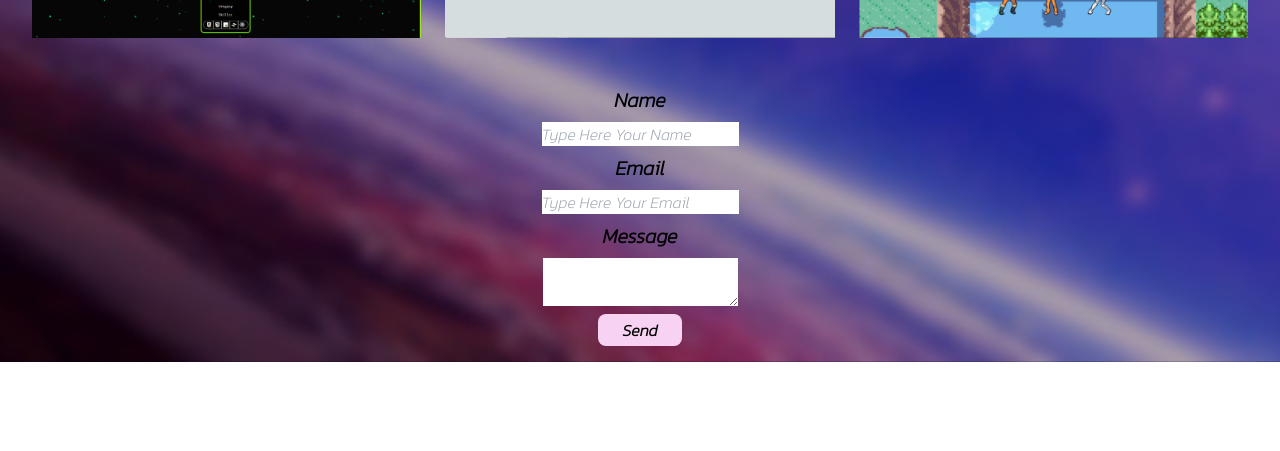
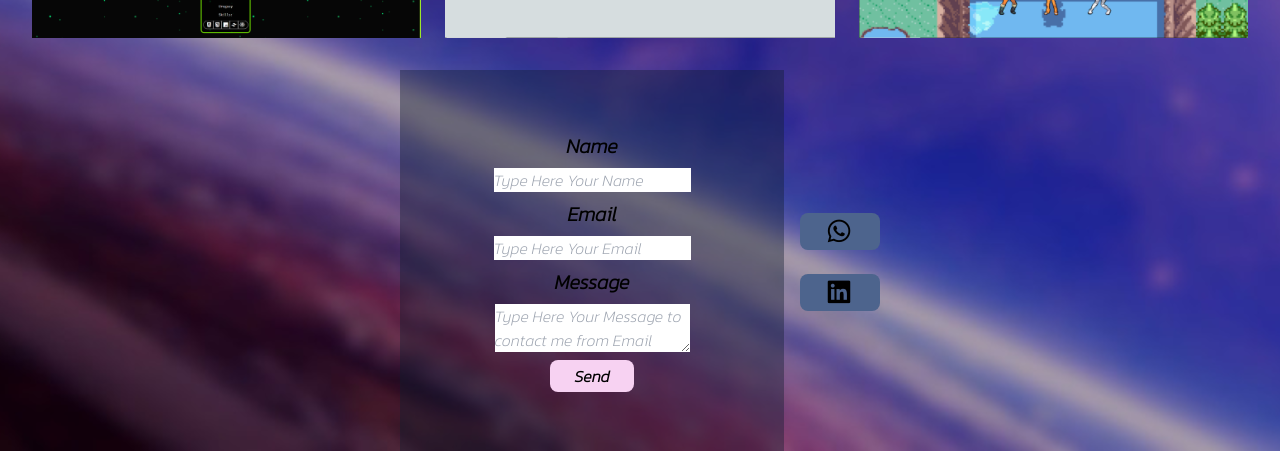
Before and after one commit to MartinPorciuncula/briefcase, a React (Vite) app: page / in a window 1280 px wide. Shown: the part 1441-1892 px from the top of the page. Before the commit the page ends 1803 px from the top, so only its background shows below. Built offline with nearby package versions, Linux system fonts and the light colour scheme.

Commit message:
Fix bugs and styling desktop mode component Contact

```diff
--- a/src/components/Contact.jsx
+++ b/src/components/Contact.jsx
@@ -14,17 +14,21 @@ const Contact = () => {
       });
   };
   return (
-   <section className=''>
-     <form className='flex flex-col justify-center items-center gap-2 p-4' onSubmit={sendEmail}>
+   <section className='flex justify-center items-center gap-4 flex-row'>
+     <form  className='flex flex-col justify-center items-center gap-2 p-4 bg-bg-100/40  min-[400px]:h-96 w-96  min-[400px]:flex-col' onSubmit={sendEmail}>
       <label className='font-bold text-xl'>Name</label>
       <input placeholder='Type Here Your Name' type="text" name="user_name" />
       <label className='font-bold text-xl'>Email</label>
       <input  placeholder='Type Here Your Email' type="email" name="user_email" />
       <label  className='font-bold text-xl'>Message</label>
-      <textarea name="message" />
+      <textarea  placeholder="Type Here Your Message to contact me from Email" name="message" />
       <input className='bg-try py-1 rounded-lg cursor-pointer px-6 hover:scale-125 transition-all hover:animate-pulse font-semibold' type="submit" value="Send" />
     </form>
-   </section>
+    <article className='flex flex-col gap-6  min-[400px]:flex'>
+    <a className='bg-primary2 px-6 rounded-lg  hover:scale-125  min-[400px]:w-20 hover:transition-all' href="https://w.app/c2JkuC" target='_blank'> <i className='bx bxl-whatsapp text-3xl'></i></a>
+    <a className='bg-primary2 px-6 rounded-lg hover:scale-125 min-[400px]:w-20 hover:transition-all'  href="https://w.app/c2JkuC" target='_blank'> <i class='bx bxl-linkedin-square text-3xl'></i> </a>
+    </article>
+  </section>
   )
 }
 
--- a/src/components/Home.jsx
+++ b/src/components/Home.jsx
@@ -4,7 +4,7 @@ const Home = () => {
   return (
     <article className="text-text-white  w-full p-2">
       <article id="Home" className="  w-full flex justify-between h-full pt-12 relative min-[400px]:flex  min-[400px]:justify-center">
-        <section className="p-2 z-10 bg-bg-100/50 grid gap-2 w-[90%] min-[400px]:h-56 min-[400px]:w-[50%] min-[400px]:flex min-[400px]:justify-center min-[400px]:items-center min-[400px]:flex-col" >
+        <section className="p-2 z-10 bg-bg-100/50 grid gap-2 w-[90%] min-[400px]:h-56 min-[400px]:w-[70%] min-[400px]:flex min-[400px]:justify-center min-[400px]:items-center min-[400px]:flex-col" >
           <h3 className="text-1xl font-semibold mb-1 min-[400px]:text-2xl">Welcome,</h3>
           <h2 className="text-2xl font-bold min-[400px]:text-3xl">To my briefcase,Traveler</h2>
           <a href="#Contact" className="mt-4 place-self-start px-4 border rounded-full text-lg hover:scale-110 hover:animate-pulse min-[400px]:flex min-[400px]:place-self-center">
```
